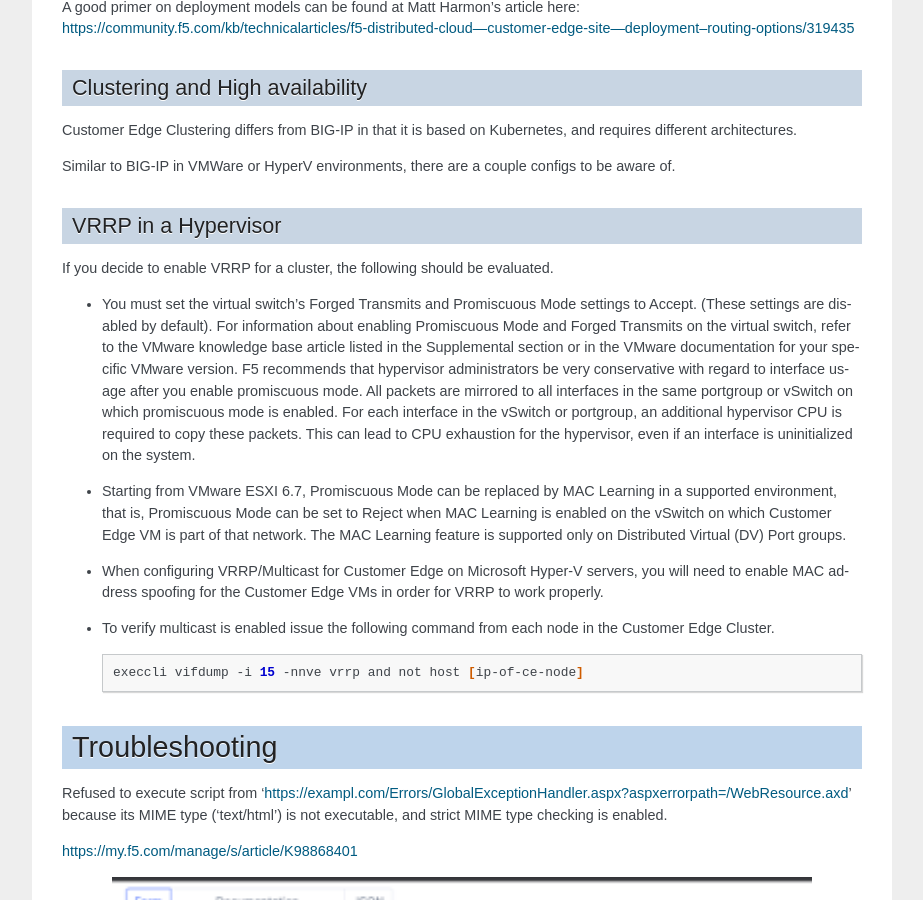
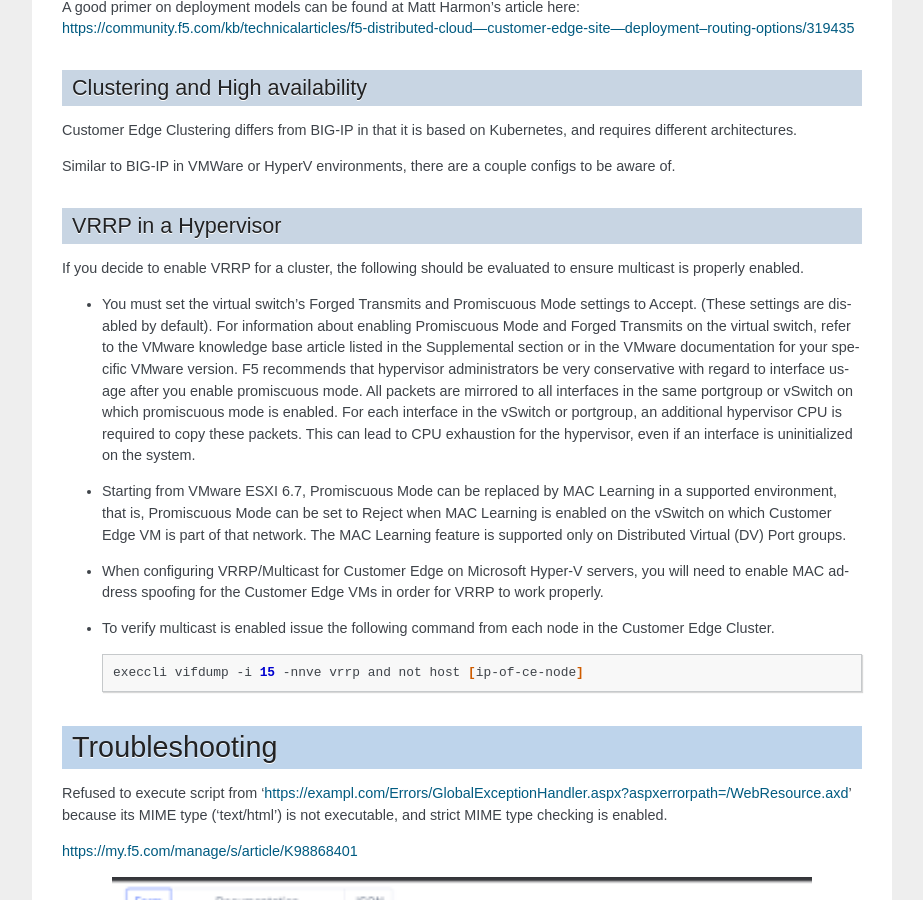
Before and after one commit to Mikej81/bigip_to_xc_faq, a Sphinx documentation site: the page built from docs/source/index.rst, in a window 1280 px wide and 900 px high, scrolled down 22905 px. Shown: the whole window, without its empty margins (198-1121 px from the left). Built offline with Sphinx 7.4.7, drawn with Linux system fonts in a browser that asks for light colours; the version number could not be read and is left out.

Commit message:
clarification

```diff
--- a/docs/source/index.rst
+++ b/docs/source/index.rst
@@ -723,7 +723,7 @@ Similar to BIG-IP in VMWare or HyperV environments, there are a couple configs t
 VRRP in a Hypervisor
 --------------------
 
-If you decide to enable VRRP for a cluster, the following should be evaluated.
+If you decide to enable VRRP for a cluster, the following should be evaluated to ensure multicast is properly enabled.
 
 * You must set the virtual switch's Forged Transmits and Promiscuous Mode settings to Accept. (These settings are
   disabled by default). For information about enabling Promiscuous Mode and Forged Transmits on the virtual switch,
```
Also changed, not shown: 6 other files.
